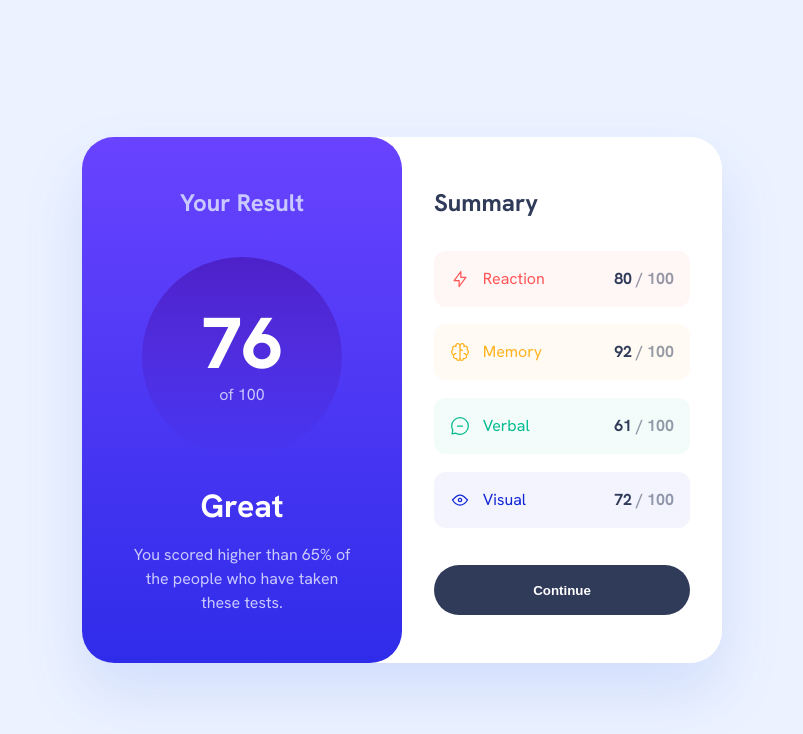
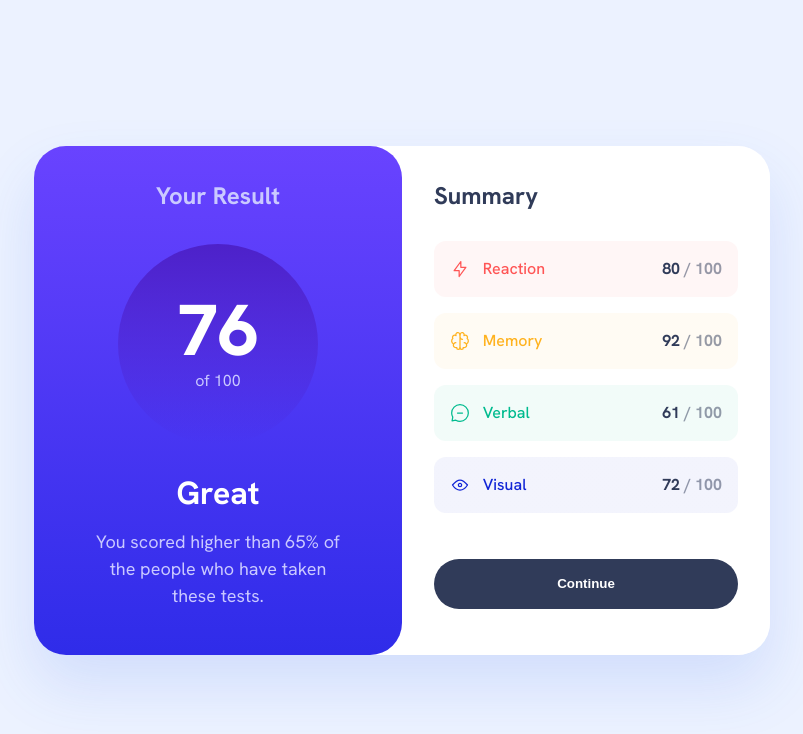
Before and after one commit to zowieerickson/results-summary-component, a React (Vite) app: page / in a window 1280 px wide. Shown: the top 734 px of the page, without its empty margins (238-1041 px from the left). Built offline with nearby package versions, Linux system fonts and the light colour scheme.

Commit message:
adjust layout spacing on desktop

```diff
--- a/src/styles/result.css
+++ b/src/styles/result.css
@@ -1,6 +1,6 @@
 .results {
-    padding: 3em 3em;
-    width: 320px;
+    padding: 38px 3em 46px;
+    width: 368px;
     color: #fff;
     background: linear-gradient(180deg, #7755FF 0%, #6943FF 0.01%, #2F2CE9 100%);
     border-radius: 32px;
@@ -16,6 +16,7 @@
 
 .result-title {
     margin-bottom: 1.5em;
+    line-height: 24px;
 }
 
 .result-score {
@@ -46,5 +47,9 @@
     font-size: 32px;
     line-height: 42px;
     text-align: center;
-    margin-bottom: 0.5em;
+    margin-bottom: 14px;
 }
+
+.result-description {
+    font-size: 18px;
+}
--- a/src/styles/summary.css
+++ b/src/styles/summary.css
@@ -3,8 +3,8 @@
     flex-direction: column;
     justify-content: space-between;
     background-color: #fff;
-    padding: 3em 2em;
-    width: 320px;
+    padding: 38px 2em 46px;
+    width: 368px;
     color: #303B59;
     border-radius: 32px;
 }
@@ -19,7 +19,8 @@
 
 .summary-title {
     text-align: left;
-    margin-bottom: 1em;
+    margin-bottom: 28px;
+    line-height: 24px;
 }
 
 @media screen and (max-width: 425px) {
@@ -32,8 +33,8 @@
 .summary-categories {
     display: flex;
     flex-direction: column;
-    gap: 1.1em;
-    margin-bottom: 2em;
+    gap: 1em;
+    margin-bottom: 2.5em;
 }
 
 @media screen and (max-width: 425px) {
@@ -56,6 +57,7 @@
 
 .summary-category-title {
     display: flex;
+    font-weight: 500;
 }
 
 .summary-score {
```
